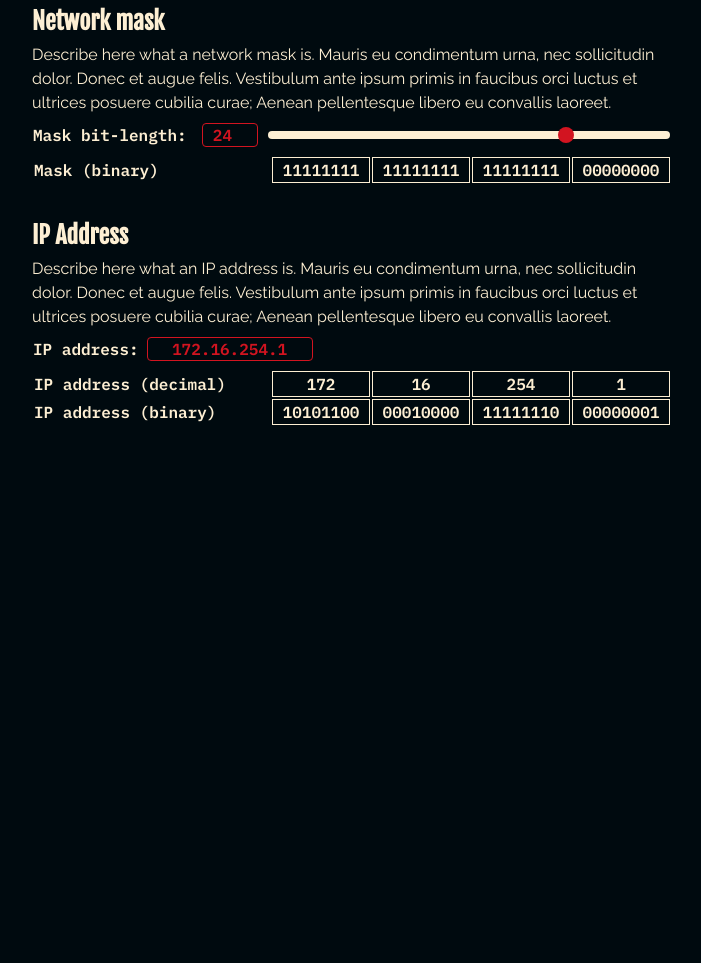
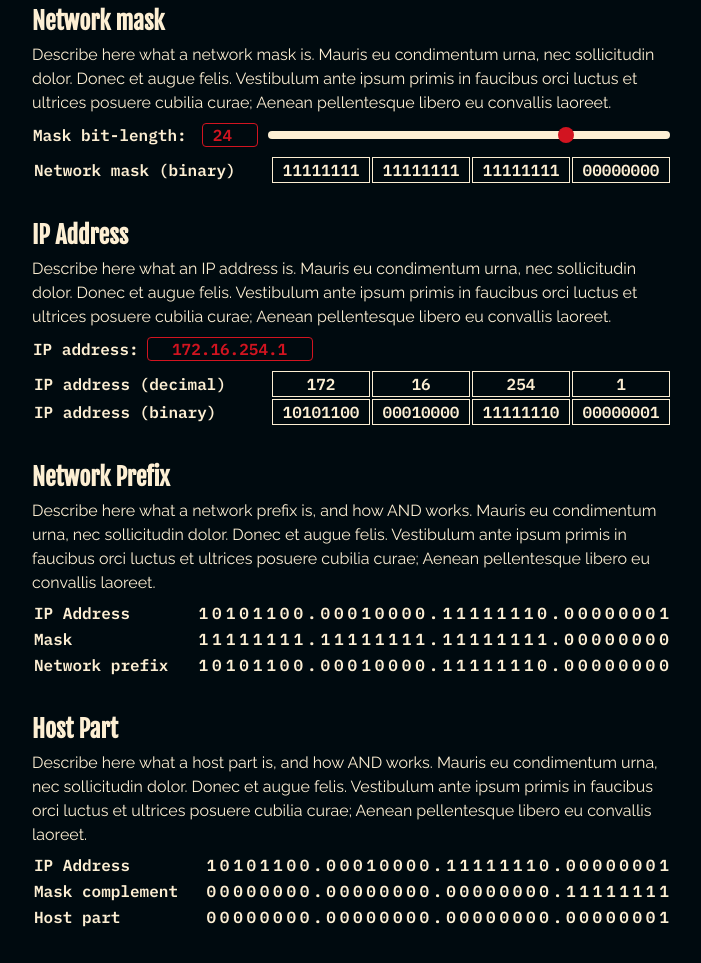
Before and after one commit to Jakub-L/slash-24, a plain HTML site: page index.html in a window 1280 px wide. Shown: the part 370-1333 px from the top of the page, without its empty margins (288-989 px from the left). Before the commit the page ends 829 px from the top, so only its background shows below. Drawn offline with Linux system fonts and the light colour scheme.

Commit message:
Add sections for network prefix and host part calculation

```diff
--- a/css/table.css
+++ b/css/table.css
@@ -8,12 +8,12 @@ td {
   padding: 0;
 }
 
-tr td:not(:first-child) {
+.octet-table tr td:not(:first-child) {
   border: 1px solid var(--tan-light);
   width: 6rem;
   text-align: center;
 }
 
-tr td:first-child {
-  border: 0px solid var(--tan-light);
+.bit-table tr td:not(:first-child) {
+  text-align: center;
 }
--- a/index.html
+++ b/index.html
@@ -62,7 +62,7 @@
         <input id="mask-length-slider" type="range" min="0" max="32" class="range-input"
           aria-labelledby="mask-length-label">
       </div>
-      <table id="mask-table" class="mono"></table>
+      <table id="mask-table" class="octet-table mono"></table>
     </section>
 
     <section>
@@ -75,7 +75,23 @@
         <input id="ip-address-input" type="text" class="text-input mono">
         <span id="ip-address-validator" class="text-red hidden">Input a valid IP address</span>
       </div>
-      <table id="ip-address-table" class="mono"></table>
+      <table id="ip-address-table" class="octet-table mono"></table>
+    </section>
+
+    <section>
+      <h2>Network Prefix</h2>
+      <p>Describe here what a network prefix is, and how AND works. Mauris eu condimentum urna, nec sollicitudin dolor.
+        Donec et augue felis. Vestibulum ante ipsum primis in faucibus orci luctus et ultrices posuere cubilia curae;
+        Aenean pellentesque libero eu convallis laoreet.</p>
+      <table id="network-prefix-table" class="bit-table mono"></table>
+    </section>
+
+    <section>
+      <h2>Host Part</h2>
+      <p>Describe here what a host part is, and how AND works. Mauris eu condimentum urna, nec sollicitudin dolor.
+        Donec et augue felis. Vestibulum ante ipsum primis in faucibus orci luctus et ultrices posuere cubilia curae;
+        Aenean pellentesque libero eu convallis laoreet.</p>
+      <table id="host-part-table" class="bit-table mono"></table>
     </section>
   </body>
   <script src="./js/main.js"></script>
--- a/js/main.js
+++ b/js/main.js
@@ -9,6 +9,8 @@ const maskTable = document.getElementById('mask-table');
 const ipAddressInput = document.getElementById('ip-address-input');
 const ipAddressValidator = document.getElementById('ip-address-validator');
 const ipAddressTable = document.getElementById('ip-address-table');
+const networkPrefixTable = document.getElementById('network-prefix-table');
+const hostPartTable = document.getElementById('host-part-table');
 
 // INITIALISATION
 maskLengthInput.value = INITIAL_BITMASK_LENGTH;
@@ -17,11 +19,13 @@ ipAddressInput.value = INITIAL_IP_ADDRESS;
 let ipOctets;
 let ipBinOctets;
 let maskBinOctets;
-let networkPrefixBinOctets;
+let maskComplementBinOctets;
 setMaskOctets(INITIAL_BITMASK_LENGTH);
 setIpOctets(parseIp(INITIAL_IP_ADDRESS));
 generateMaskTable();
 generateIpTable();
+generateNetworkPrefixTable();
+generateHostPartTable();
 
 // EVENT LISTENERS
 maskLengthInput.addEventListener('change', bitmaskLengthChange);
@@ -35,11 +39,14 @@ function bitmaskLengthChange({ target }) {
   maskLengthSlider.value = clampedValue;
   setMaskOctets(clampedValue);
   generateMaskTable();
+  generateNetworkPrefixTable();
+  generateHostPartTable();
 }
 
 function ipAddressChange({ target }) {
   const newOctets = parseIp(target.value);
-  const isIpValid = newOctets.length === 4 && newOctets.every(octet => octet >= 0 && octet <= 255);
+  const isIpValid =
+    newOctets.length === 4 && newOctets.every(octet => octet >= 0 && octet <= 255);
   if (isIpValid) {
     setIpOctets(newOctets);
     ipAddressValidator.classList.add('hidden');
@@ -47,9 +54,11 @@ function ipAddressChange({ target }) {
     ipAddressValidator.classList.remove('hidden');
   }
   generateIpTable();
+  generateNetworkPrefixTable();
+  generateHostPartTable();
 }
 
-// UTILS
+// TABLE UTIL FUNCTIONS
 function generateRow(table, label, values) {
   const row = table.insertRow();
   [label, ...values].forEach((value, i) => {
@@ -66,13 +75,46 @@ function generateIpTable() {
 
 function generateMaskTable() {
   maskTable.innerHTML = '';
-  generateRow(maskTable, 'Mask (binary)', maskBinOctets);
+  generateRow(maskTable, 'Network mask (binary)', maskBinOctets);
 }
 
+function generateNetworkPrefixTable() {
+  networkPrefixTable.innerHTML = '';
+  const ipArray = intersperse(ipBinOctets, '.').join('').split('');
+  const maskArray = intersperse(maskBinOctets, '.').join('').split('');
+  const prefixBinaryArray = ipArray.map((bit, i) =>
+    bit === '.' ? '.' : Number(bit) & Number(maskArray[i])
+  );
+  generateRow(networkPrefixTable, 'IP Address', ipArray);
+  generateRow(networkPrefixTable, 'Mask', maskArray);
+  generateRow(networkPrefixTable, 'Network prefix', prefixBinaryArray);
+}
+
+function generateHostPartTable() {
+  hostPartTable.innerHTML = '';
+  const ipArray = intersperse(ipBinOctets, '.').join('').split('');
+  const maskComplement = intersperse(maskComplementBinOctets, '.').join('').split('');
+  const hostPartBinArray = ipArray.map((bit, i) =>
+    bit === '.' ? '.' : Number(bit) & Number(maskComplement[i])
+  );
+  generateRow(hostPartTable, 'IP Address', ipArray);
+  generateRow(hostPartTable, 'Mask complement', maskComplement);
+  generateRow(hostPartTable, 'Host part', hostPartBinArray);
+}
+
+// GENERAL UTILS
 function parseIp(str) {
   return str.split('.').map(Number);
 }
 
+function intersperse(arr, delimiter) {
+  return arr
+    .map(val => [delimiter, val])
+    .flat()
+    .slice(1);
+}
+
+// SETTERS
 function setIpOctets(octets) {
   ipOctets = octets;
   ipBinOctets = octets.map(o => o.toString(2).padStart(8, 0));
@@ -80,15 +122,7 @@ function setIpOctets(octets) {
 
 function setMaskOctets(maskLength) {
   maskBinOctets = '1'.repeat(maskLength).padEnd(32, 0).match(/.{8}/g);
-}
-
-function findNetworkPrefix() {
-  const maskBits = maskBinOctets.join('').split('').map(Number);
-  const ipBits = ipBinOctets.join('').split('').map(Number);
-  networkPrefixBinOctets = ipBits
-    .map((bit, i) => bit & maskBits[i])
-    .join('')
-    .match(/.{8}/g);
+  maskComplementBinOctets = '0'.repeat(maskLength).padEnd(32, 1).match(/.{8}/g);
 }
 
 function findHost() {
```
